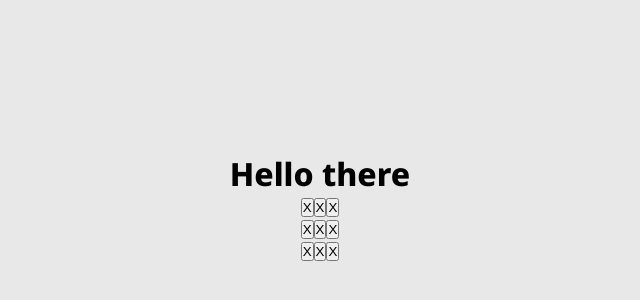
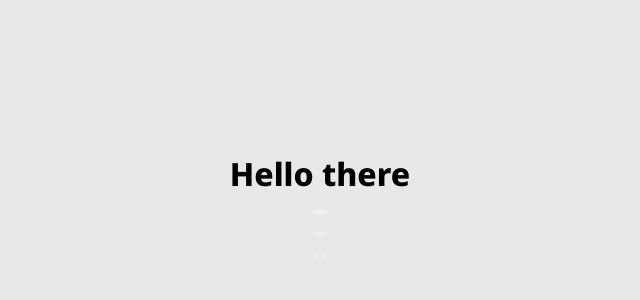
Before and after one commit to ingaSiu/tic-tac-toe-project, a React (Vite) app: page / in a window 1280 px wide. Shown: the part 194-494 px from the top of the page, without its empty margins (320-960 px from the left). Built offline with nearby package versions, Linux system fonts and the light colour scheme.

Commit message:
add props and types to square

```diff
--- a/src/components/Square/Square.tsx
+++ b/src/components/Square/Square.tsx
@@ -1,9 +1,14 @@
 import './Square.css';
 
-const Square = () => {
+type SquareProps = {
+  value: string | null;
+  onSquareClick: () => void;
+};
+
+const Square = ({ value, onSquareClick }: SquareProps) => {
   return (
-    <button className="square" onClick={() => alert('hello')}>
-      X
+    <button className="square" onClick={onSquareClick}>
+      {value}
     </button>
   );
 };
```
